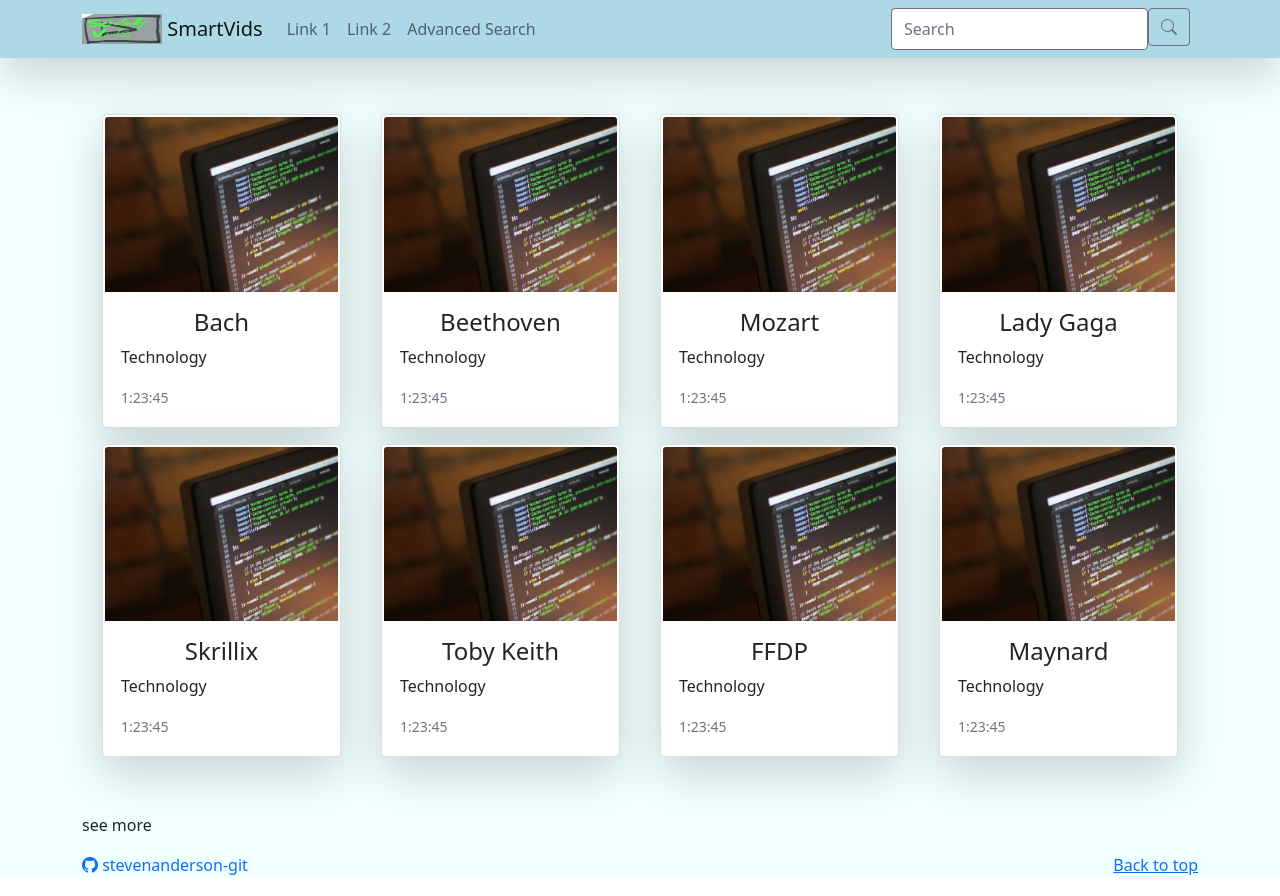
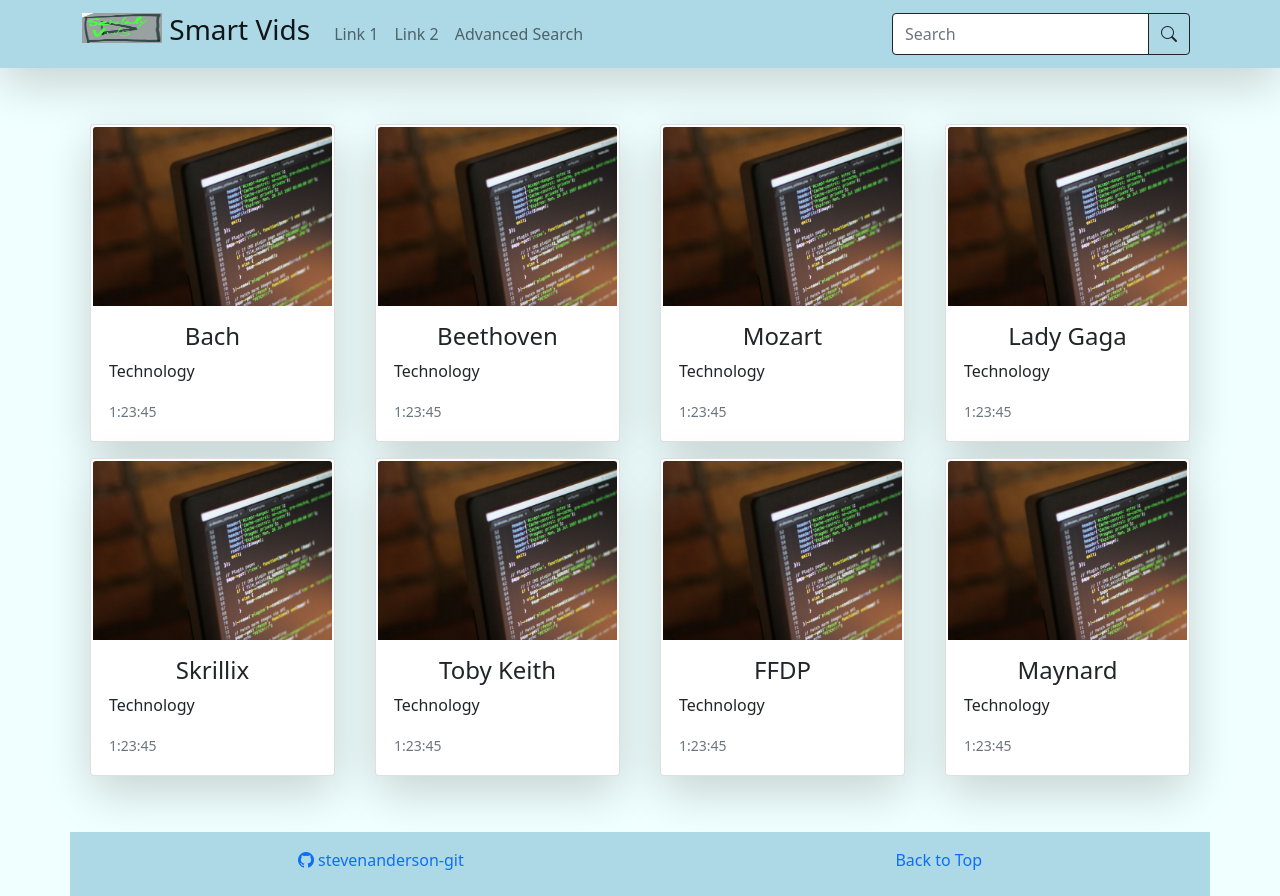
Before and after one commit to stevenanderson-git/scholarlyvids, a Flask app: page / in a window 1280 px wide. Run offline with Flask 2, Linux system fonts and the light colour scheme.

Commit message:
footer fixes and nav changes

```diff
--- a/flaskr/static/css/base.css
+++ b/flaskr/static/css/base.css
@@ -1,28 +1,34 @@
-main > .container{
+main>.container {
     padding-top: 0;
 }
 
 body {
     background: azure;
+    display: flex;
+    flex-direction: column;
+    min-height: 100vh;
+}
+
+footer {
+    margin-top: auto;
 }
 
 .navbar {
     background-color: lightblue;
 }
 
-.card{
-    transition: .3s transform cubic-bezier(.155,1.105,.295,1.12),.3s -webkit-transform cubic-bezier(.155,1.105,.295,1.12);
+.card {
+    transition: .3s transform cubic-bezier(.155, 1.105, .295, 1.12), .3s -webkit-transform cubic-bezier(.155, 1.105, .295, 1.12);
     margin: .5em;
     padding: 2px;
 }
 
-.card-title{
+.card-title {
     text-align: center;
     text-transform: capitalize;
 }
 
-
-.card:hover{
+.card:hover {
     transform: scale(1.05);
     margin: 0;
     border: 3px solid;
@@ -30,7 +36,7 @@ body {
     background-color: lightblue;
 }
 
-.card:hover .card-title{
+.card:hover .card-title {
     font-weight: bold;
     color: black;
 }
--- a/flaskr/templates/base.html
+++ b/flaskr/templates/base.html
@@ -1,12 +1,14 @@
 <!doctype html>
 <html lang="en" class="h-100">
+
 <head>
     <!-- Required meta tags -->
     <meta charset="utf-8">
     <meta name="viewport" content="width=device-width, initial-scale=1">
 
     <!-- Bootstrap CSS -->
-        <link href="https://cdn.jsdelivr.net/npm/bootstrap@5.0.0/dist/css/bootstrap.min.css" rel="stylesheet" integrity="sha384-wEmeIV1mKuiNpC+IOBjI7aAzPcEZeedi5yW5f2yOq55WWLwNGmvvx4Um1vskeMj0" crossorigin="anonymous">
+    <link href="https://cdn.jsdelivr.net/npm/bootstrap@5.0.0/dist/css/bootstrap.min.css" rel="stylesheet"
+        integrity="sha384-wEmeIV1mKuiNpC+IOBjI7aAzPcEZeedi5yW5f2yOq55WWLwNGmvvx4Um1vskeMj0" crossorigin="anonymous">
     <link rel="stylesheet" href="https://cdn.jsdelivr.net/npm/bootstrap-icons@1.5.0/font/bootstrap-icons.css">
     <!-- Custom CSS -->
     <link rel="stylesheet" href="{{ url_for('static', filename='/css/base.css') }}">
@@ -18,17 +20,16 @@
         {% endif %}
     </title>
 </head>
+
 <body>
-        <header class="sticky-top">
+    <header>
         {% include 'navbar.html' %}
     </header>
 
 
-        <main class="flex-shrink-0">
-            <div class="container">
+    <main>
         {% block content %}
         {% endblock content %}
-            </div>
     </main>
 
     <footer>
@@ -37,6 +38,9 @@
 
 
 
-    <script src="https://cdn.jsdelivr.net/npm/bootstrap@5.0.0/dist/js/bootstrap.bundle.min.js" integrity="sha384-p34f1UUtsS3wqzfto5wAAmdvj+osOnFyQFpp4Ua3gs/ZVWx6oOypYoCJhGGScy+8" crossorigin="anonymous"></script>
+    <script src="https://cdn.jsdelivr.net/npm/bootstrap@5.0.0/dist/js/bootstrap.bundle.min.js"
+        integrity="sha384-p34f1UUtsS3wqzfto5wAAmdvj+osOnFyQFpp4Ua3gs/ZVWx6oOypYoCJhGGScy+8"
+        crossorigin="anonymous"></script>
 </body>
+
 </html>
--- a/flaskr/templates/footer.html
+++ b/flaskr/templates/footer.html
@@ -1,10 +1,24 @@
-<div class="container footer">
-    <span class="text-muted">
+<nav class="container navbar navbar-expand">
+    <ul class="navbar-nav nav-fill mb-2 w-100">
+        <li class="nav-item">
+            <a class="nav-link" href="https://github.com/stevenanderson-git" style="text-decoration:none;">
+                <i class="bi bi-github"></i> stevenanderson-git
+            </a>
+        </li>
+        <li class="nav-item">
+            <a class="nav-link" href="" style="text-decoration:none;">
+                Back to Top
+            </a>
+        </li>
+    </ul>
+</nav>
+
+
+<!--<span class="text-muted">
         <a href="https://github.com/stevenanderson-git" style="text-decoration:none;">
             <i class="bi bi-github"></i> stevenanderson-git
         </a>
-        <p class="float-end mb-1">
-            <a href="#">Back to top</a>
+        <p class="mb-1">
+            <a href="">Back to top</a>
         </p>
-    </span>
-</div>
+    </span>-->
--- a/flaskr/templates/home.html
+++ b/flaskr/templates/home.html
@@ -2,6 +2,4 @@
 
 {% block content %}
     {% include 'viewer.html' %}
-
-    <p>see more</p>
 {% endblock content %}
--- a/flaskr/templates/navbar.html
+++ b/flaskr/templates/navbar.html
@@ -1,9 +1,9 @@
 <nav class="navbar navbar-expand-lg navbar-light shadow-lg">
   <div class="container">
     <a class="navbar-brand" href="{{ url_for('home') }}">
-      <img src="{{ url_for('static', filename='images/sv_logo.PNG') }}" width="80" height="30"
-        class="d-inline-block align-top" alt="">
-      SmartVids
+      <h3><img src="{{ url_for('static', filename='images/sv_logo.PNG') }}" width="80" height="30"
+          class="d-inline-block align-top" alt="">
+        Smart Vids</h3>
     </a>
     <button class="navbar-toggler" type="button" data-bs-toggle="collapse" data-bs-target="#navbarSupportedContent"
       aria-controls="navbarSupportedContent" aria-expanded="false" aria-label="Toggle navigation">
@@ -24,18 +24,13 @@
       </ul>
 
       <form class="search d-flex me-2" method="GET" action="{{url_for('search')}}">
-        <!--TODO: make the field required instead of empty string-->
-        <input class="form-control border-secondary py-2" name="q" placeholder="Search"
-          aria-label="Search">
-        <div class="input-group-append">
-          <button class="btn btn-outline-secondary" type="submit">
+        <div class="input-group">
+          <input class="form-control border-dark py-2" name="q" placeholder="Search" aria-label="Search">
+          <button class="btn btn-outline-dark" type="submit">
             <i class="bi bi-search"></i>
           </button>
         </div>
       </form>
-
-
-
     </div>
   </div>
 </nav>
--- a/flaskr/templates/page1.html
+++ b/flaskr/templates/page1.html
@@ -1,6 +1,12 @@
 {% extends 'base.html' %}
 {% block content %}
+<div class="container">
     <h2>
         Page 1
+
+        DELETEME
     </h2>
+    <p>Short page test</p>
+</div>
+
 {% endblock content %}
--- a/flaskr/templates/page2.html
+++ b/flaskr/templates/page2.html
@@ -1,5 +1,6 @@
 {% extends 'base.html' %}
 {% block content %}
+<div class="container">
     <h2>
         Lorem ipsum dolor, sit amet consectetur adipisicing elit. Labore non consectetur fugiat est reprehenderit molestiae! Odit expedita autem facere nobis, odio iste optio cum perspiciatis laborum ipsum hic neque rem?
     </h2>
@@ -76,4 +77,5 @@
         Lorem ipsum dolor sit amet consectetur adipisicing elit. Odit magnam dicta nam non amet? Sint dolore possimus illum impedit, eligendi error commodi asperiores nemo debitis nostrum repellat inventore aut nobis.
 
     </p>
+</div>
 {% endblock content %}
--- a/flaskr/templates/search_results.html
+++ b/flaskr/templates/search_results.html
@@ -1,6 +1,6 @@
 {% extends 'base.html' %}
-
 {% block content %}
+<div class="container">
     <h3 class="text-center">
         {% if term %}
         Results for : {{term}}
@@ -14,7 +14,8 @@
         <div class="card mb-4 shadow-sm">
             <div class="row g-0">
                 <div class="col-md-4">
-                <img class="img-fluid p-md-1" src="{{url_for('static', filename='thumbnails/gen_nature.jpg')}}" alt="...">
+                    <img class="img-fluid p-md-1" src="{{url_for('static', filename='thumbnails/gen_nature.jpg')}}"
+                        alt="...">
                 </div>
                 <div class="col-md-8">
                     <div class="card-body">
@@ -32,4 +33,5 @@
         <p>No results</p>
         {% endif %}
     </div>
+</div>
 {% endblock content %}
--- a/flaskr/templates/videopage.html
+++ b/flaskr/templates/videopage.html
@@ -1,6 +1,6 @@
 {% extends 'base.html' %}
 {% block content %}
-
+<div class="container">
     {% if video_data %}
     <div class="section bg-dark text-light p-5">
         <div class="container d-md-flex p-2">
@@ -52,5 +52,5 @@
         No video data found
     </div>
     {% endif %}
-
+</div>
 {% endblock content %}
--- a/flaskr/templates/viewer.html
+++ b/flaskr/templates/viewer.html
@@ -1,8 +1,6 @@
-<div class="album py-5">
-    <div class="container">
-
+<div class="container album py-5">
     {% if video_list %}
-        <div class="row row-cols-1 row-cols-sm-2 row-cols-lg-4">
+    <div class="row row-cols-1 row-cols-md-2 row-cols-lg-4">
         {% for video in video_list %}
         <div class="col">
             <div class="card shadow-lg">
@@ -27,9 +25,4 @@
 
     </div>
     {% endif %}
-
-
-
 </div>
-
-</div>
```
Lines whose indentation alone changed are shown as unchanged.
